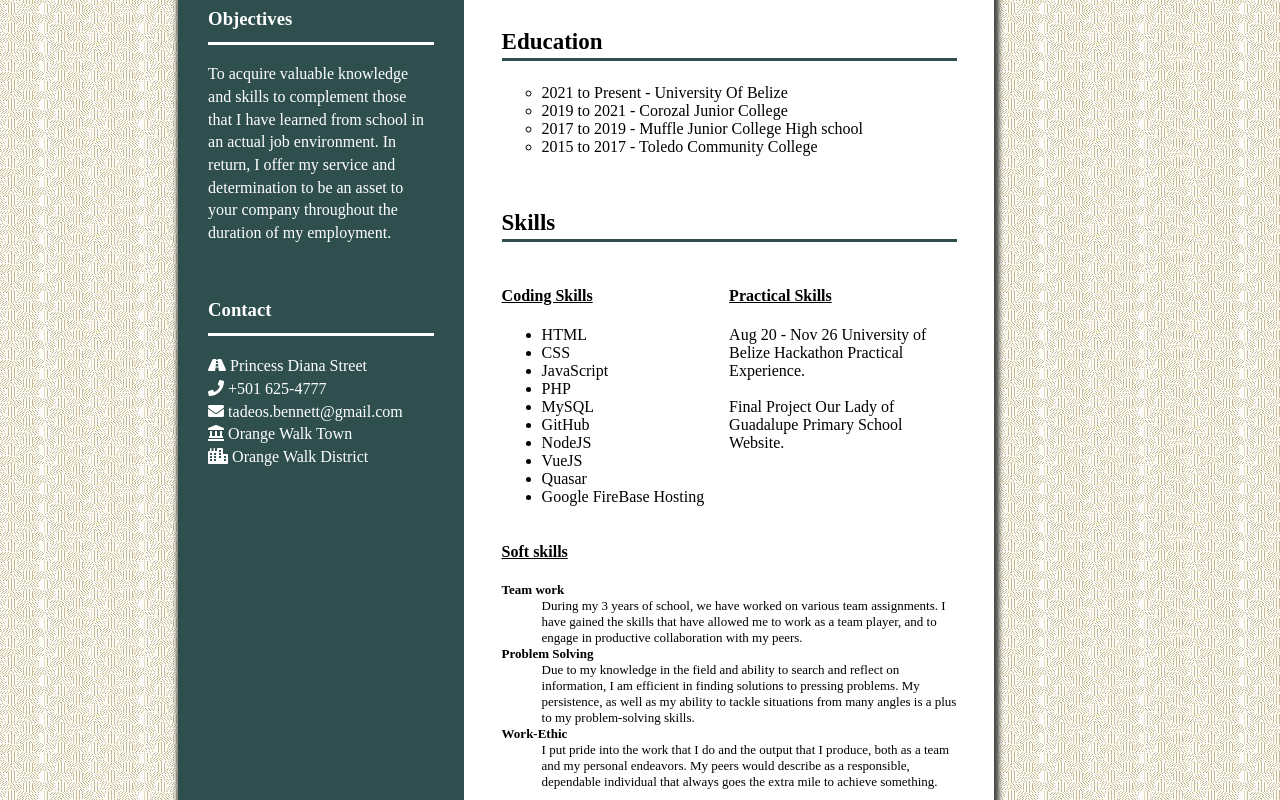
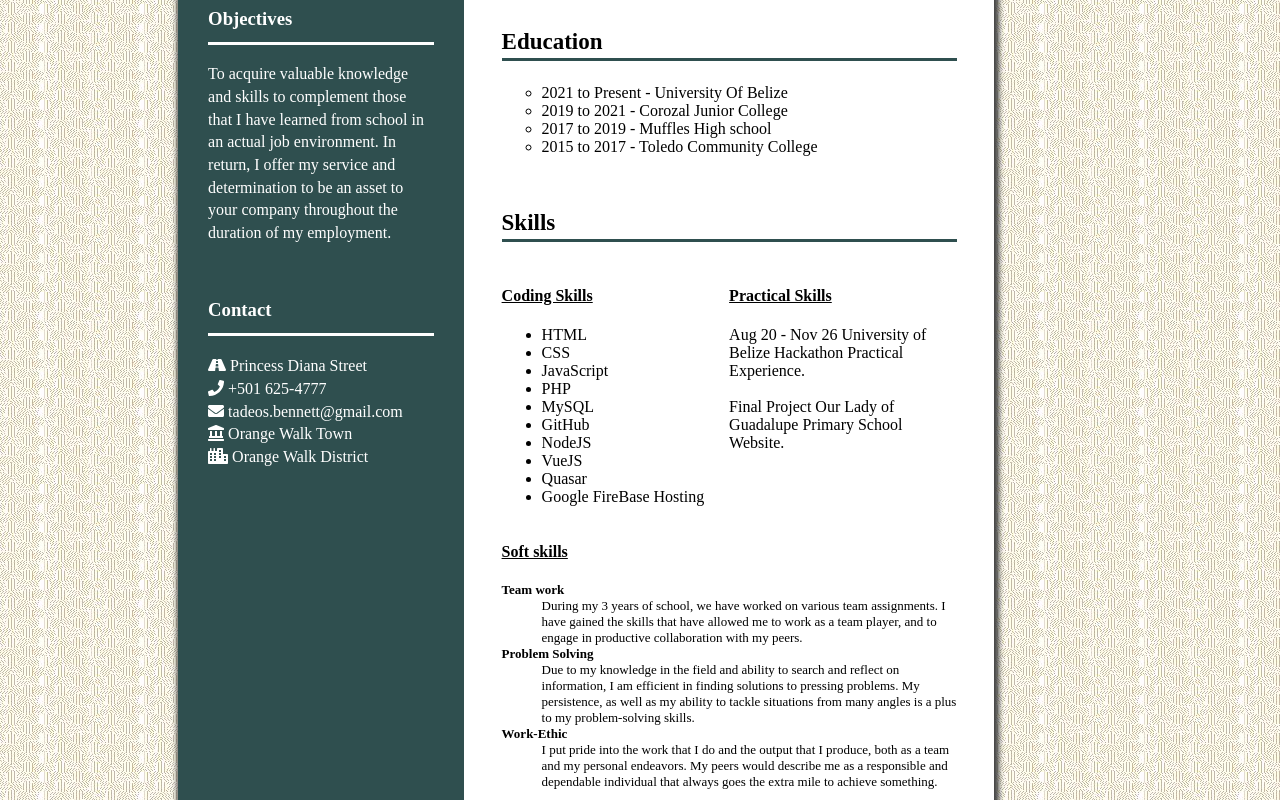
Before and after one commit to TadeoBennett/MyResume, a plain HTML site: page edited.html in a window 1280 px wide. Shown: the part 380-1180 px from the top of the page. Drawn offline with Linux system fonts and the light colour scheme.

Commit message:
Update edited.html

```diff
--- a/edited.html
+++ b/edited.html
@@ -59,7 +59,7 @@
           <ul id="educationlist">
             <li>2021 to Present - University Of Belize</li>
             <li>2019 to 2021 - Corozal Junior College</li>
-            <li>2017 to 2019 - Muffle Junior College High school</li>
+            <li>2017 to 2019 - Muffles High school</li>
             <li>2015 to 2017 - Toledo Community College</li>
           </ul>
         </section>
@@ -97,7 +97,7 @@
               <dt>Problem Solving</dt>
               <dd>Due to my knowledge in the field and ability to search and reflect on information, I am efficient in finding solutions to pressing problems. My persistence, as well as my ability to tackle situations from many angles is a plus to my problem-solving skills.</dd>
               <dt>Work-Ethic</dt>
-              <dd>I put pride into the work that I do and the output that I produce, both as a team and my personal endeavors. My peers would describe as a responsible, dependable individual that always goes the extra mile to achieve something.</dd>
+              <dd>I put pride into the work that I do and the output that I produce, both as a team and my personal endeavors. My peers would describe me as a responsible and dependable individual that always goes the extra mile to achieve something.</dd>
             </dl>
           </div>
         </section>
```
